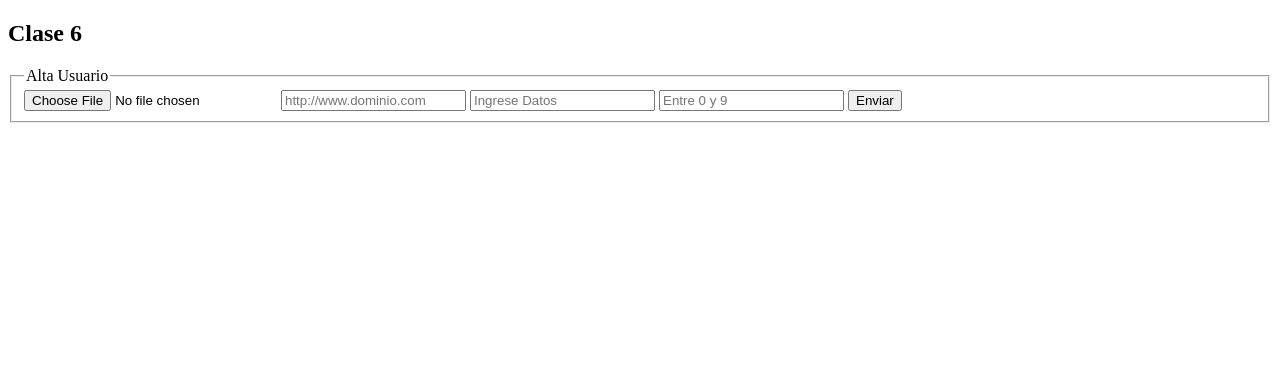
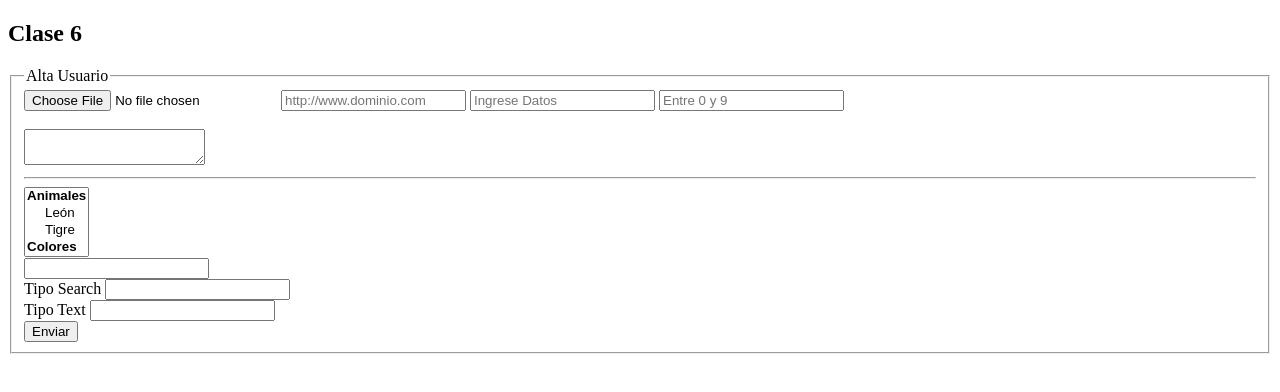
Before and after one commit to SaavedraEli/SaavedraEli.github.io, a plain HTML site: page Clase6/index.html in a window 1280 px wide. Drawn offline with Linux system fonts and the light colour scheme.

Commit message:
C6;datalist,inputtext

```diff
--- a/Clase6/index.html
+++ b/Clase6/index.html
@@ -15,12 +15,46 @@
                 <legend>
                     Alta Usuario
                 </legend>
-                <form action="Altausuario.html">
+                <form action="Altausuario.html"method="post">
                 <input type="file" name="dni-frente">
                 <input type="hidden" value="valoroculto" name="CampoHidden">
                 <input type="url" name="url" required placeholder="http://www.dominio.com">
                 <input type="Text" name="nombre" required placeholder="Ingrese Datos" title="Error de Validacion">
                 <input type="Text" placeholder="Entre 0 y 9" required pattern="[0-9]">
+                <br>
+                <br>
+
+                <textarea name="Info-Extra" cols="20" rous="5"></textarea>
+                <hr>
+                <select multiple name="SelecMultiple" required>
+                    <optgroup label="Animales">
+                        <option>Le&oacute;n</option>
+                        <option>Tigre</option>
+                    </optgroup>
+                    <optgroup label="Colores">
+                        <option>Blanco</option>
+                        <option>Negro</option>
+                        <option>Rojo</option>
+                    </optgroup>
+                </select>
+                <br>
+                <input list="Browser" name="dataBrowser">
+                <datalist ID="Browser">
+                    <option>Chrome</option>
+                    <option>Edge</option>
+                    <option>Firefox</option>
+                    <option>Opera</option>
+                </datalist>
+                <br>
+                <label for="Buscar">Tipo Search</label>
+                <input type="search"name="Buscar" id="Buscar">
+                <br>
+                <label for="BuscarText">Tipo Text</label>
+                <input type="search"name="BuscarText" id="Buscar">
+                <br>
+
+
+
                 <input type="submit" value="Enviar">
 
                 </form>
```
